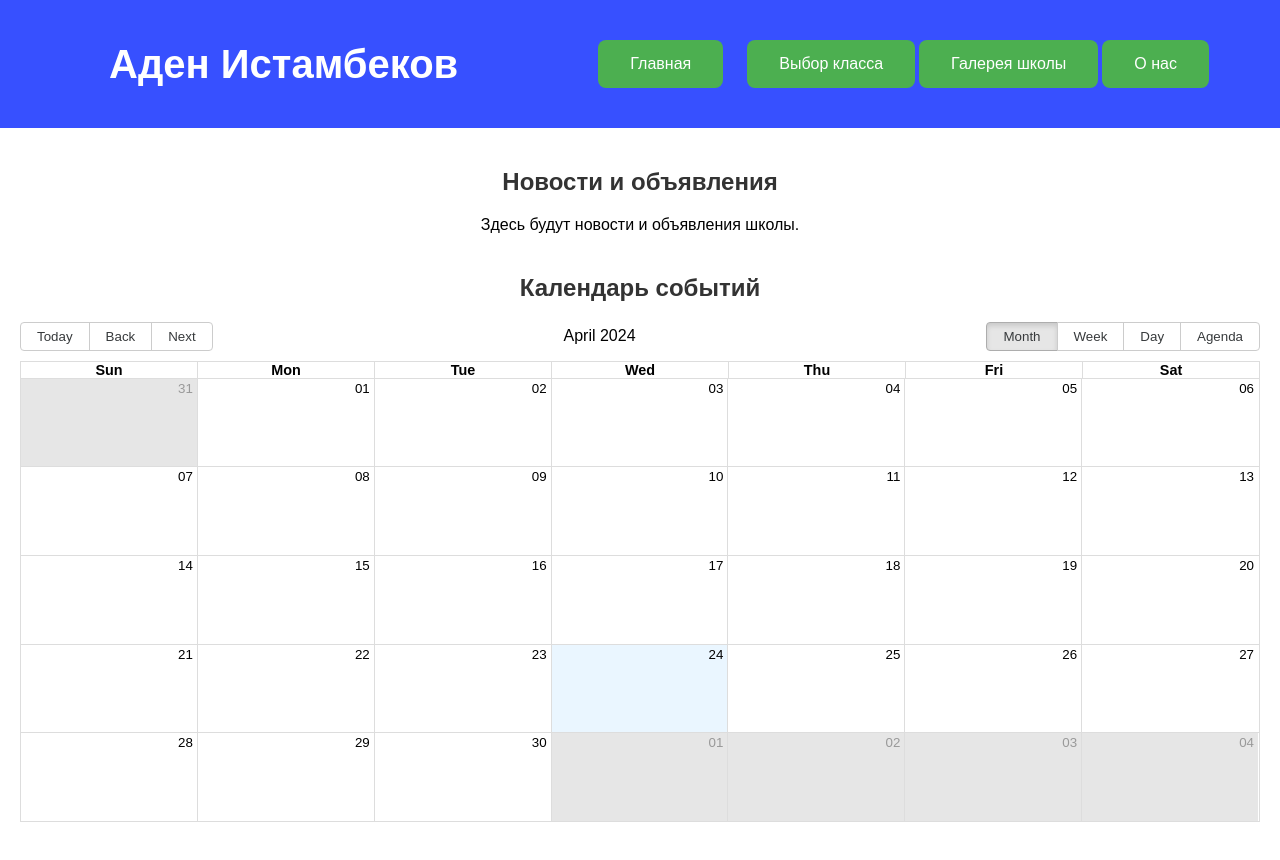
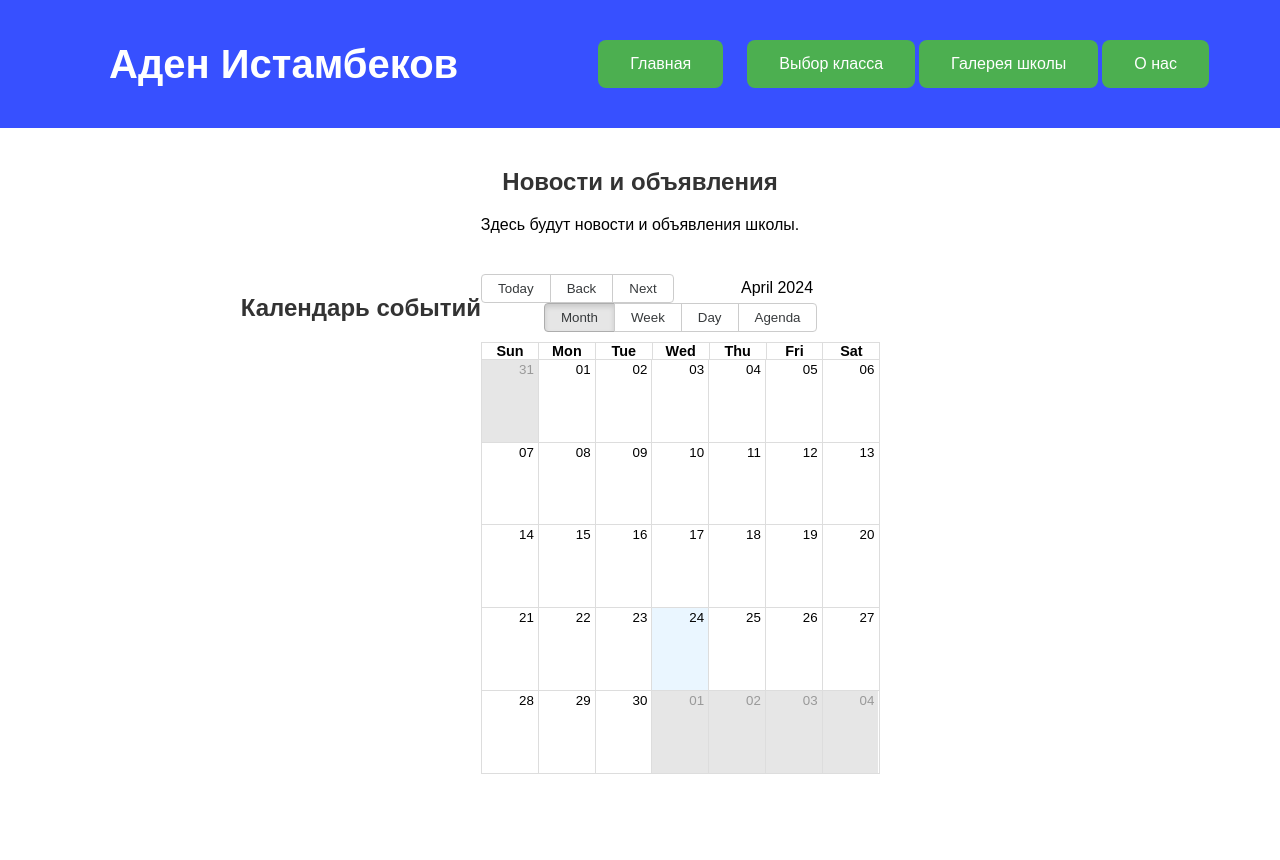
Before and after one commit to AydinKaseyinoff/school-website, a React (Create React App) app: page / in a window 1280 px wide. Shown: the top 860 px of the page. After the commit the page ends 834 px from the top, so only its background shows below. Built offline with nearby package versions, Linux system fonts and the light colour scheme.

Commit message:
add adaptibility to calendar (beta)

```diff
--- a/src/App.css
+++ b/src/App.css
@@ -83,3 +83,10 @@ h2 {
 .gallery-images img{
   width: 100%;
 }
+.calendar-page {
+  display: -webkit-inline-box;
+  flex-wrap: wrap;
+}
+.calendar {
+  width: 50%;
+}
--- a/src/components/HomePage.js
+++ b/src/components/HomePage.js
@@ -34,14 +34,14 @@ const HomePage = () => {
           <h2>Новости и объявления</h2>
           <p>Здесь будут новости и объявления школы.</p>
         </section>
-        <section>
+        <section className="calendar-page">
           <h2>Календарь событий</h2>
-          <Calendar
+          <Calendar className="calendar"
             localizer={localizer}
             events={events}
             startAccessor="start"
             endAccessor="end"
-            style={{ height: 500 }}
+            style={{ height: 500}}
           />
         </section>
       </main>
```
